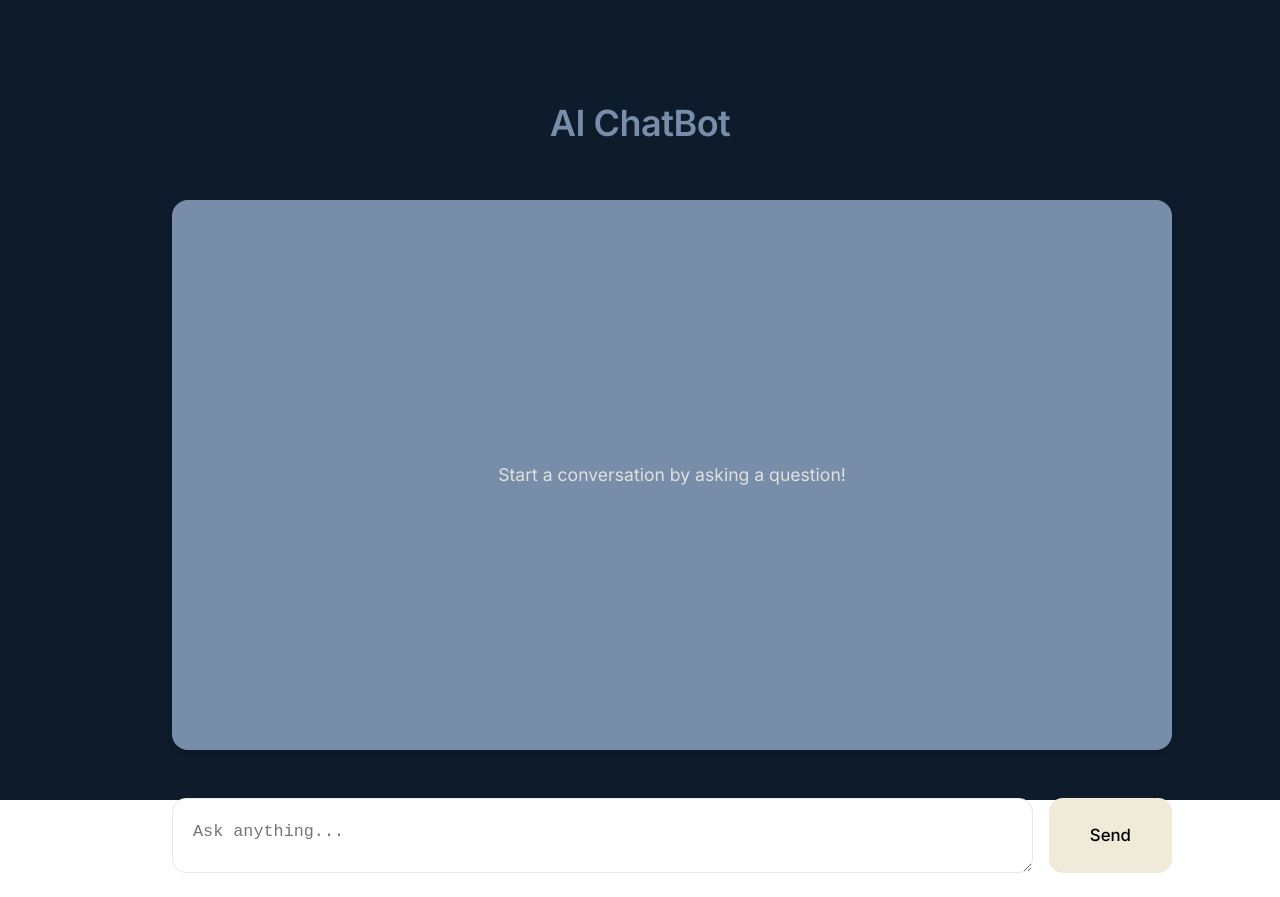
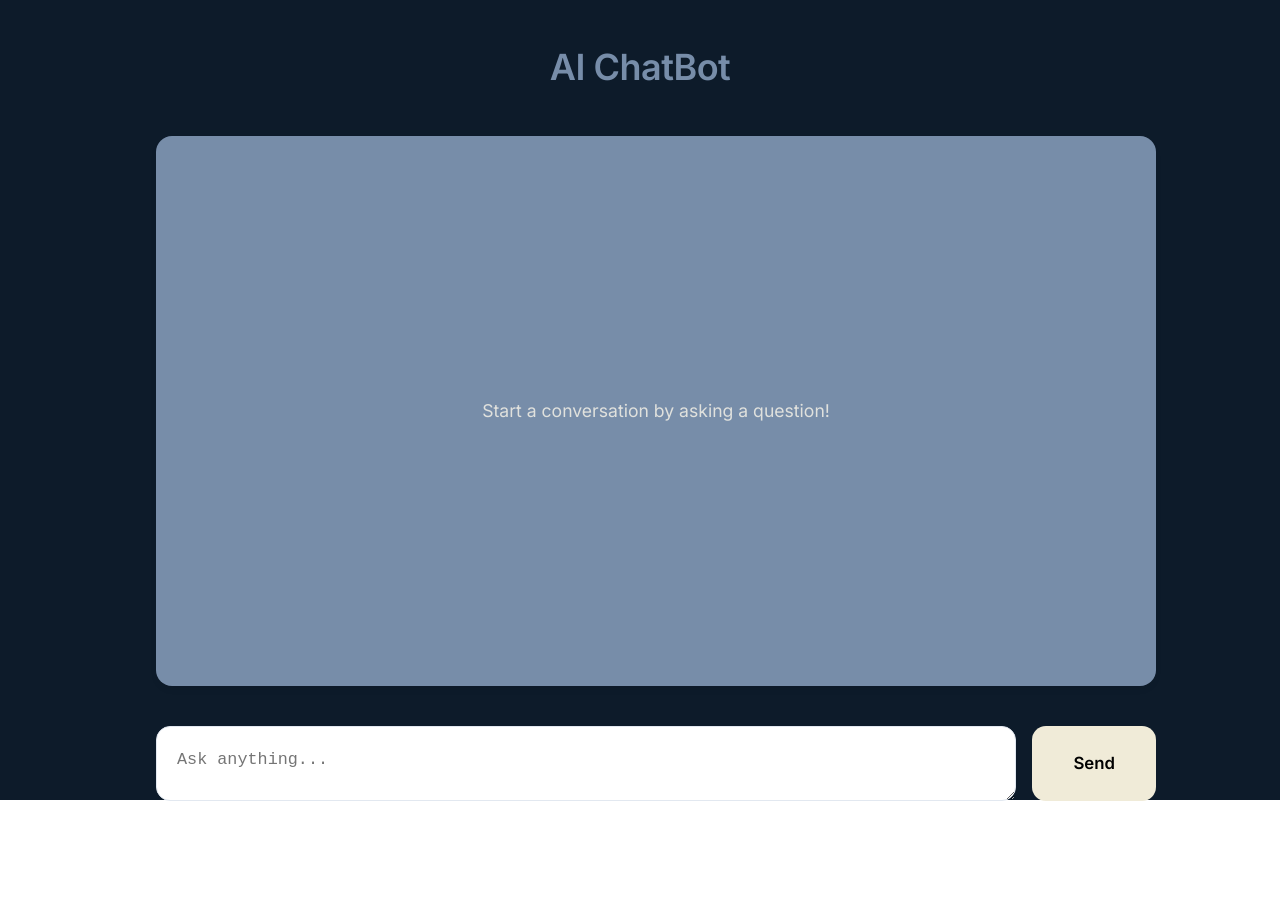
Before and after one commit to Pradhuman19/AIChatBot, a React (Vite) app in the folder AiChatBot/: page / in a window 1280 px wide. After the commit the page ends 825 px from the top, so only its background shows below. Built offline with nearby package versions, Linux system fonts and the light colour scheme.

Commit message:
styling updated

```diff
--- a/AiChatBot/src/App.css
+++ b/AiChatBot/src/App.css
@@ -19,12 +19,12 @@ body {
   min-width: 1000px;
   max-width: 70%;
   width: 100%;
-  height: 90vh;
+  height: 100vh;
   margin: 0 auto;
-  padding: 2rem;
+  padding: 1rem;
   display: flex;
   flex-direction: column;
-  gap: 1.5rem;
+  gap: 1rem;
 }
 
 .app-header {
@@ -116,4 +116,5 @@ body {
   padding: 1rem 2.5rem;
   font-size: 1.05rem;
   border-radius: 14px;
+  font-weight: bold;
 }
--- a/AiChatBot/src/App.tsx
+++ b/AiChatBot/src/App.tsx
@@ -25,7 +25,6 @@ const App: React.FC = () => {
   const generateAnswer = async (e: FormEvent<HTMLFormElement>) => {
     e.preventDefault();
     if (!question.trim()) return;
-
     setGeneratingAnswer(true);
     const currentQuestion = question;
     setQuestion("");
@@ -43,6 +42,7 @@ const App: React.FC = () => {
       });
 
       const data = await response.json();
+      //console.log(data);
       const aiResponse = data?.candidates?.[0]?.content?.parts?.[0]?.text || "Sorry - Something went wrong. Please try again!";
 
       setChatHistory((prev) => [...prev, { type: "answer", content: aiResponse }]);
```
